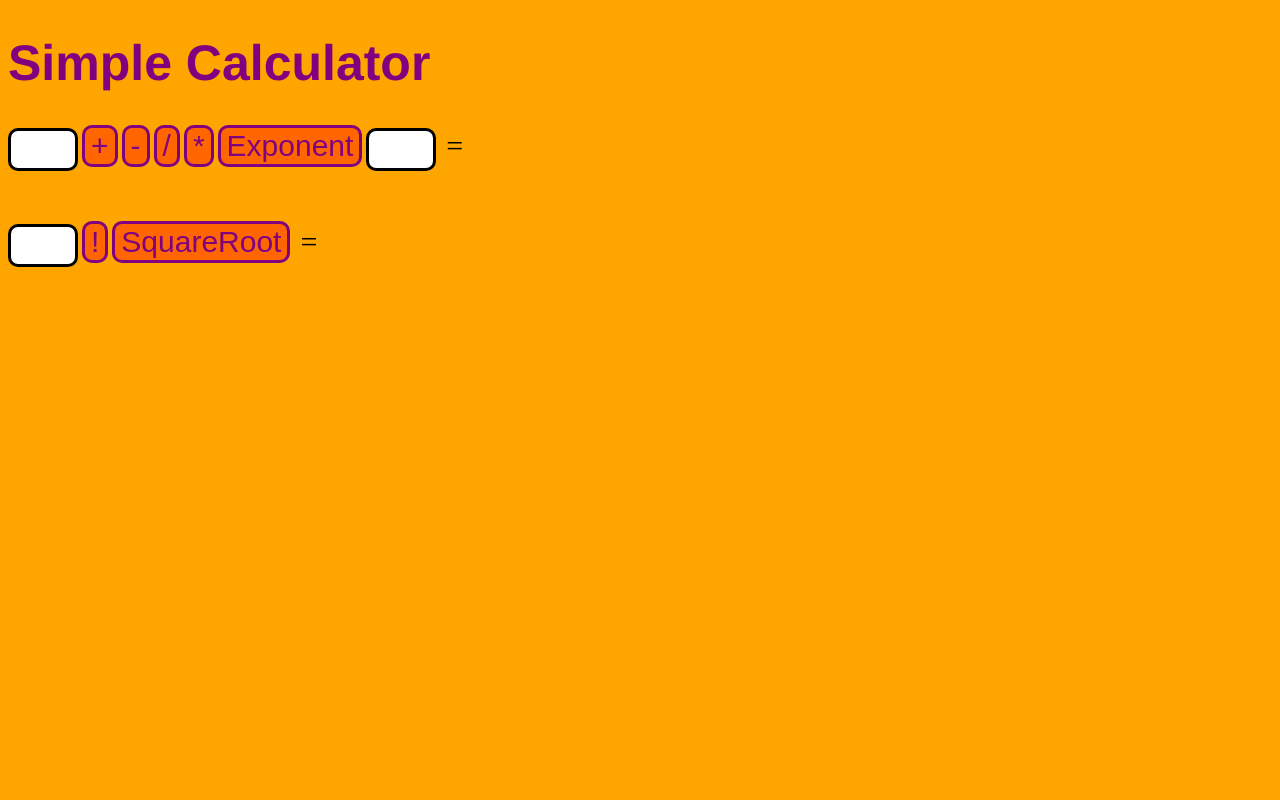
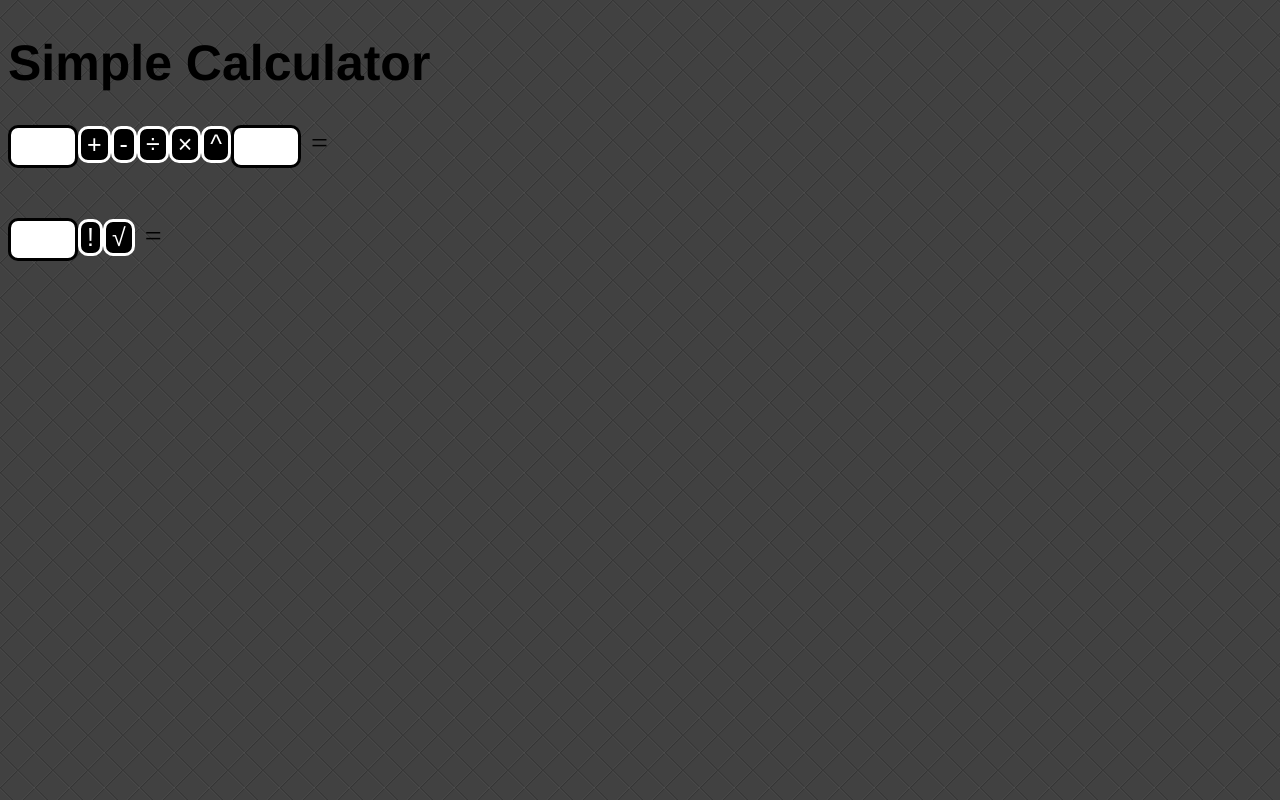
Before and after one commit to marisajackson/simple-calc, a plain HTML site: page index.html in a window 1280 px wide. Drawn offline with Linux system fonts and the light colour scheme.

Commit message:
Styleized

```diff
--- a/css/app.css
+++ b/css/app.css
@@ -6,13 +6,13 @@ input {
   border: 3px solid black;
 }
 body {
-  background-color: orange;
+  background-image: url("../media/bg.png");
 }
 button {
-  font-size: 30px;
-  background-color: #ff6600;
-  color: purple;
-  border: 3px solid purple;
+  font-size: 25px;
+  background-color: black;
+  color: white;
+  border: 3px solid white;
   border-radius: 10px;
 }
 div {
@@ -24,6 +24,6 @@ span {
 }
 h1 {
   font-size: 50px;
-  color: purple;
+  color: black;
   font-family: helvetica;
 }
--- a/index.html
+++ b/index.html
@@ -1,30 +1 @@
-<!DOCTYPE html>
-<html lang="en">
-
-<head>
-  <meta charset="utf-8">
-  <title>Simple Calculator</title>
-  <link rel="stylesheet" href="css/app.css">
-</head>
-
-<body>
-  <h1>Simple Calculator</h1>
-  <div>
-    <input id="num1" type="text">
-    <button id="add">+</button>
-    <button id="minus">-</button>
-    <button id="divide">/</button>
-    <button id="multiply">*</button>
-    <button id="expon">Exponent</button>
-    <input id="num2" type="text"><span>=</span><span id="answer"></span>
-  </div>
-  <div>
-    <input id="num3" type="text">
-    <button id="fact">!</button>
-    <button id="root">SquareRoot</button><span>=</span><span id="answer2"></span>
-  </div>
-  <script src="js/vendor/jquery-2.1.0.js"></script>
-  <script src="js/source/main.js"></script>
-</body>
-
-</html>
+<!DOCTYPE html><html lang="en"><head><meta charset="utf-8"><title>Simple Calculator</title><link rel="stylesheet" href="css/app.css"></head><body><h1>Simple Calculator</h1><div><input id="num1" type="text"><button id="add">+</button><button id="minus">-</button><button id="divide">÷</button><button id="multiply">×</button><button id="expon">^</button><input id="num2" type="text"><span>=</span><span id="answer"></span></div><div><input id="num3" type="text"><button id="fact">!</button><button id="root">√</button><span>=</span><span id="answer2"></span></div><script src="js/vendor/jquery-2.1.0.js"></script><script src="js/source/main.js"></script></body></html>
```
Also changed, not shown: media/always_grey.png (added), media/always_grey/always_grey.png (added), media/always_grey/always_grey_@2X.png (added), media/always_grey/readme.txt (added), media/bg.png (added), 1 other file.
